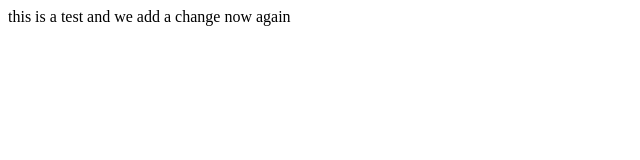
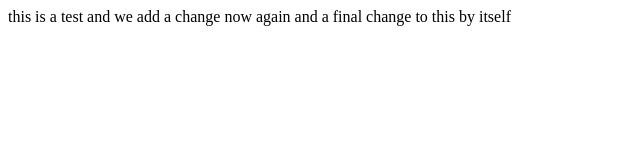
Before and after one commit to darren1950/git-one, a plain HTML site: page index.html in a window 1280 px wide. Shown: the whole page, without its empty margins (0-640 px from the left). Drawn offline with Linux system fonts and the light colour scheme.

Commit message:
added a line to the index

```diff
--- a/index.html
+++ b/index.html
@@ -7,6 +7,8 @@ this is a test
 
 and we add a change now again
 
+and a final change to this by itself
+
 
 
 </html>
```
